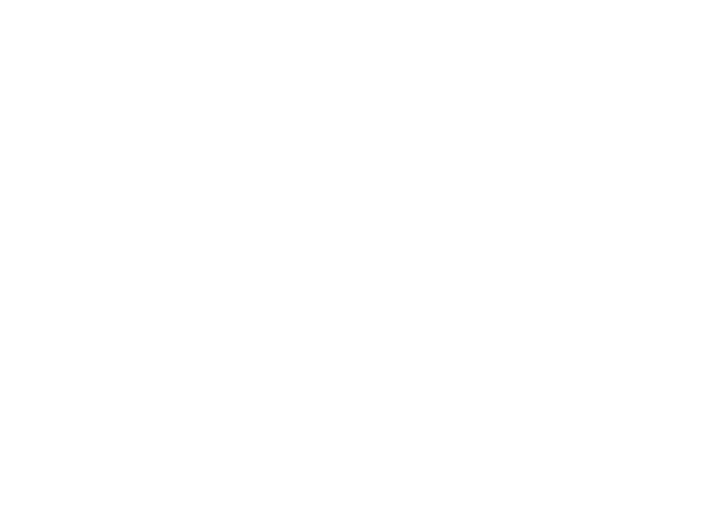
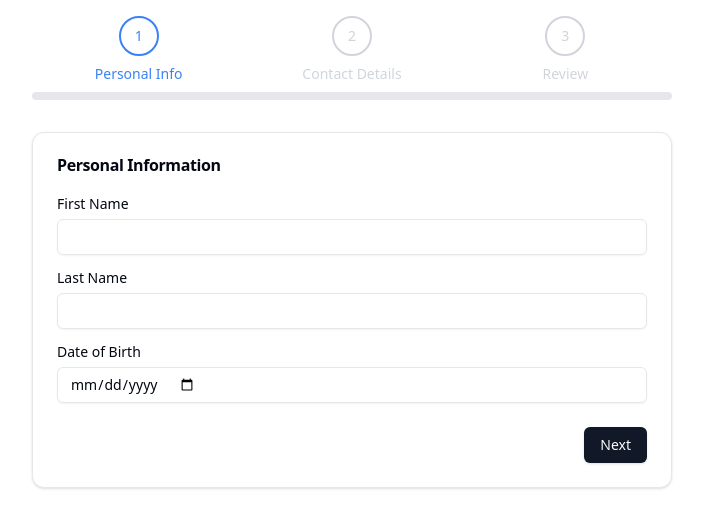
Before and after one commit to Ideathon-Lumbini-2024/NextgenInnovators, a React (Vite) app in the folder client/: page /donate in a window 1280 px wide. Before the commit this address had no page. Shown: the top 528 px of the page, without its empty margins (288-991 px from the left). Built offline with nearby package versions, Linux system fonts and the light colour scheme.

Commit message:
feat: basic donate us page

```diff
--- a/client/package.json
+++ b/client/package.json
@@ -12,6 +12,7 @@
   "dependencies": {
     "@radix-ui/react-avatar": "^1.1.1",
     "@radix-ui/react-dropdown-menu": "^2.1.2",
+    "@radix-ui/react-label": "^2.1.0",
     "@radix-ui/react-slot": "^1.1.0",
     "class-variance-authority": "^0.7.0",
     "clsx": "^2.1.1",
--- /dev/null
+++ b/client/src/components/ui/input.tsx
@@ -0,0 +1,22 @@
+import * as React from "react"
+
+import { cn } from "@/lib/utils"
+
+const Input = React.forwardRef<HTMLInputElement, React.ComponentProps<"input">>(
+  ({ className, type, ...props }, ref) => {
+    return (
+      <input
+        type={type}
+        className={cn(
+          "flex h-9 w-full rounded-md border border-input bg-transparent px-3 py-1 text-base shadow-sm transition-colors file:border-0 file:bg-transparent file:text-sm file:font-medium file:text-foreground placeholder:text-muted-foreground focus-visible:outline-none focus-visible:ring-1 focus-visible:ring-ring disabled:cursor-not-allowed disabled:opacity-50 md:text-sm",
+          className
+        )}
+        ref={ref}
+        {...props}
+      />
+    )
+  }
+)
+Input.displayName = "Input"
+
+export { Input }
--- /dev/null
+++ b/client/src/components/ui/label.tsx
@@ -0,0 +1,24 @@
+import * as React from "react"
+import * as LabelPrimitive from "@radix-ui/react-label"
+import { cva, type VariantProps } from "class-variance-authority"
+
+import { cn } from "@/lib/utils"
+
+const labelVariants = cva(
+  "text-sm font-medium leading-none peer-disabled:cursor-not-allowed peer-disabled:opacity-70"
+)
+
+const Label = React.forwardRef<
+  React.ElementRef<typeof LabelPrimitive.Root>,
+  React.ComponentPropsWithoutRef<typeof LabelPrimitive.Root> &
+    VariantProps<typeof labelVariants>
+>(({ className, ...props }, ref) => (
+  <LabelPrimitive.Root
+    ref={ref}
+    className={cn(labelVariants(), className)}
+    {...props}
+  />
+))
+Label.displayName = LabelPrimitive.Root.displayName
+
+export { Label }
--- /dev/null
+++ b/client/src/pages/Donate/index.tsx
@@ -0,0 +1,225 @@
+import React, { useState } from "react";
+import { Card, CardContent, CardHeader, CardTitle } from "@/components/ui/card";
+import { Button } from "@/components/ui/button";
+import { Input } from "@/components/ui/input";
+import { Label } from "@/components/ui/label";
+import { cn } from "@/lib/utils";
+
+interface FormData {
+  // Personal Info
+  firstName: string;
+  lastName: string;
+  dateOfBirth: string;
+
+  // Contact Details
+  email: string;
+  phone: string;
+  address: string;
+}
+
+const MultiStepForm = () => {
+  const [step, setStep] = useState(1);
+  const [formData, setFormData] = useState<FormData>({
+    firstName: "",
+    lastName: "",
+    dateOfBirth: "",
+    email: "",
+    phone: "",
+    address: "",
+  });
+
+  const handleInputChange = (e: React.ChangeEvent<HTMLInputElement>) => {
+    const { name, value } = e.target;
+    setFormData((prev) => ({
+      ...prev,
+      [name]: value,
+    }));
+  };
+
+  const handleNext = () => {
+    setStep((prev) => prev + 1);
+  };
+
+  const handlePrevious = () => {
+    setStep((prev) => prev - 1);
+  };
+
+  const handleSubmit = (e: React.FormEvent) => {
+    e.preventDefault();
+    // Handle form submission
+    console.log("Form submitted:", formData);
+  };
+
+  return (
+    <div className="w-full max-w-2xl mx-auto p-4">
+      {/* Progress Bar */}
+      <div className="mb-8">
+        <div className="flex justify-between mb-2">
+          {["Personal Info", "Contact Details", "Review"].map(
+            (label, index) => (
+              <div key={label} className="flex flex-col items-center flex-1">
+                <div
+                  className={cn(
+                    "w-10 h-10 rounded-full flex items-center justify-center text-sm font-medium border-2",
+                    step > index + 1 &&
+                      "bg-blue-500 border-blue-500 text-white",
+                    step === index + 1 && "border-blue-500 text-blue-500",
+                    step < index + 1 && "border-gray-300 text-gray-300",
+                  )}
+                >
+                  {index + 1}
+                </div>
+                <span
+                  className={cn(
+                    "text-sm mt-2",
+                    step >= index + 1 ? "text-blue-500" : "text-gray-300",
+                  )}
+                >
+                  {label}
+                </span>
+              </div>
+            ),
+          )}
+        </div>
+        <div className="w-full bg-gray-200 h-2 rounded-full">
+          <div
+            className="bg-blue-500 h-2 rounded-full transition-all duration-300"
+            style={{ width: `${((step - 1) / 2) * 100}%` }}
+          />
+        </div>
+      </div>
+
+      <Card>
+        <CardHeader>
+          <CardTitle>
+            {step === 1 && "Personal Information"}
+            {step === 2 && "Contact Details"}
+            {step === 3 && "Review Your Information"}
+          </CardTitle>
+        </CardHeader>
+        <CardContent>
+          <form onSubmit={handleSubmit}>
+            {/* Step 1: Personal Information */}
+            {step === 1 && (
+              <div className="space-y-4">
+                <div className="grid gap-2">
+                  <Label htmlFor="firstName">First Name</Label>
+                  <Input
+                    id="firstName"
+                    name="firstName"
+                    value={formData.firstName}
+                    onChange={handleInputChange}
+                    required
+                  />
+                </div>
+                <div className="grid gap-2">
+                  <Label htmlFor="lastName">Last Name</Label>
+                  <Input
+                    id="lastName"
+                    name="lastName"
+                    value={formData.lastName}
+                    onChange={handleInputChange}
+                    required
+                  />
+                </div>
+                <div className="grid gap-2">
+                  <Label htmlFor="dateOfBirth">Date of Birth</Label>
+                  <Input
+                    id="dateOfBirth"
+                    name="dateOfBirth"
+                    type="date"
+                    value={formData.dateOfBirth}
+                    onChange={handleInputChange}
+                    required
+                  />
+                </div>
+              </div>
+            )}
+
+            {/* Step 2: Contact Details */}
+            {step === 2 && (
+              <div className="space-y-4">
+                <div className="grid gap-2">
+                  <Label htmlFor="email">Email</Label>
+                  <Input
+                    id="email"
+                    name="email"
+                    type="email"
+                    value={formData.email}
+                    onChange={handleInputChange}
+                    required
+                  />
+                </div>
+                <div className="grid gap-2">
+                  <Label htmlFor="phone">Phone</Label>
+                  <Input
+                    id="phone"
+                    name="phone"
+                    type="tel"
+                    value={formData.phone}
+                    onChange={handleInputChange}
+                    required
+                  />
+                </div>
+                <div className="grid gap-2">
+                  <Label htmlFor="address">Address</Label>
+                  <Input
+                    id="address"
+                    name="address"
+                    value={formData.address}
+                    onChange={handleInputChange}
+                    required
+                  />
+                </div>
+              </div>
+            )}
+
+            {/* Step 3: Review */}
+            {step === 3 && (
+              <div className="space-y-4">
+                <div className="grid grid-cols-2 gap-4">
+                  <div>
+                    <h3 className="font-medium mb-2">Personal Information</h3>
+                    <p>First Name: {formData.firstName}</p>
+                    <p>Last Name: {formData.lastName}</p>
+                    <p>Date of Birth: {formData.dateOfBirth}</p>
+                  </div>
+                  <div>
+                    <h3 className="font-medium mb-2">Contact Details</h3>
+                    <p>Email: {formData.email}</p>
+                    <p>Phone: {formData.phone}</p>
+                    <p>Address: {formData.address}</p>
+                  </div>
+                </div>
+              </div>
+            )}
+
+            {/* Navigation Buttons */}
+            <div className="flex justify-between mt-6">
+              {step > 1 && (
+                <Button
+                  type="button"
+                  variant="outline"
+                  onClick={handlePrevious}
+                >
+                  Previous
+                </Button>
+              )}
+              <div className="ml-auto">
+                {step < 3 ? (
+                  <Button type="button" onClick={handleNext}>
+                    Next
+                  </Button>
+                ) : (
+                  <Button type="submit">Submit</Button>
+                )}
+              </div>
+            </div>
+          </form>
+        </CardContent>
+      </Card>
+    </div>
+  );
+};
+
+export default MultiStepForm;
--- a/client/src/routers.tsx
+++ b/client/src/routers.tsx
@@ -1,5 +1,6 @@
 import { Route, Routes } from "react-router-dom";
 import SinglePost from "./pages/SinglePost";
+import Donate from "./pages/Donate";
 import Home from "./pages/home";
 
 const Routers = () => {
@@ -8,6 +9,7 @@
       <Routes>
         <Route path="/" element={<Home />} />
         <Route path="/singlepage" element={<SinglePost />} />
+        <Route path="/donate" element={<Donate />} />
       </Routes>
     </>
   );
```
Also changed, not shown: 1 other file (tests, documents, lock files or other folders).
